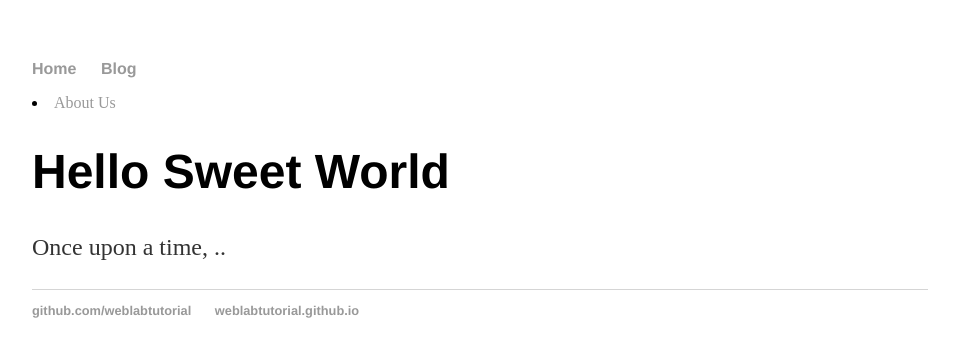
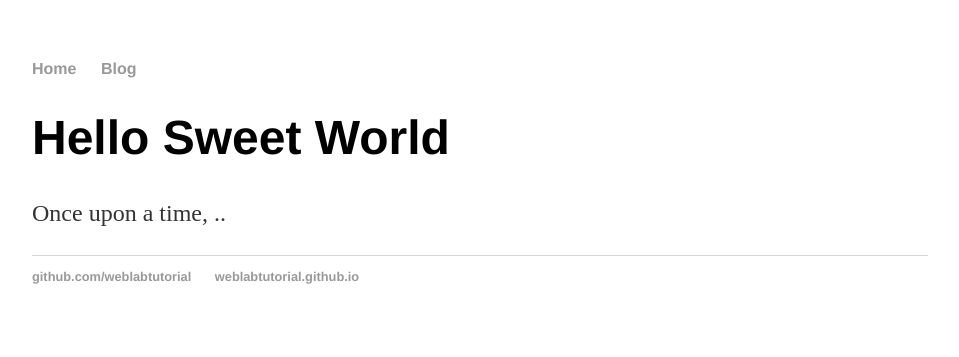
Before and after one commit to aha2003/aha2003.github.io, a Jekyll site: the page built from index.html, in a window 1280 px wide. Shown: the top 357 px of the page, without its empty margins (160-1119 px from the left). Built offline with Jekyll 4.4.1, drawn with Linux system fonts in a browser that asks for light colours.

Commit message:
Update default.html

```diff
--- a/_layouts/default.html
+++ b/_layouts/default.html
@@ -8,7 +8,7 @@
 <ul>
 <li><a href="/">Home</a></li>
 <li><a href="/blog">Blog</a></li> </ul>
-<li><a href="/about">About Us</a></li> </ul>
+</ul>
 </nav>
 <div class="container">
 {{ content }}
```
